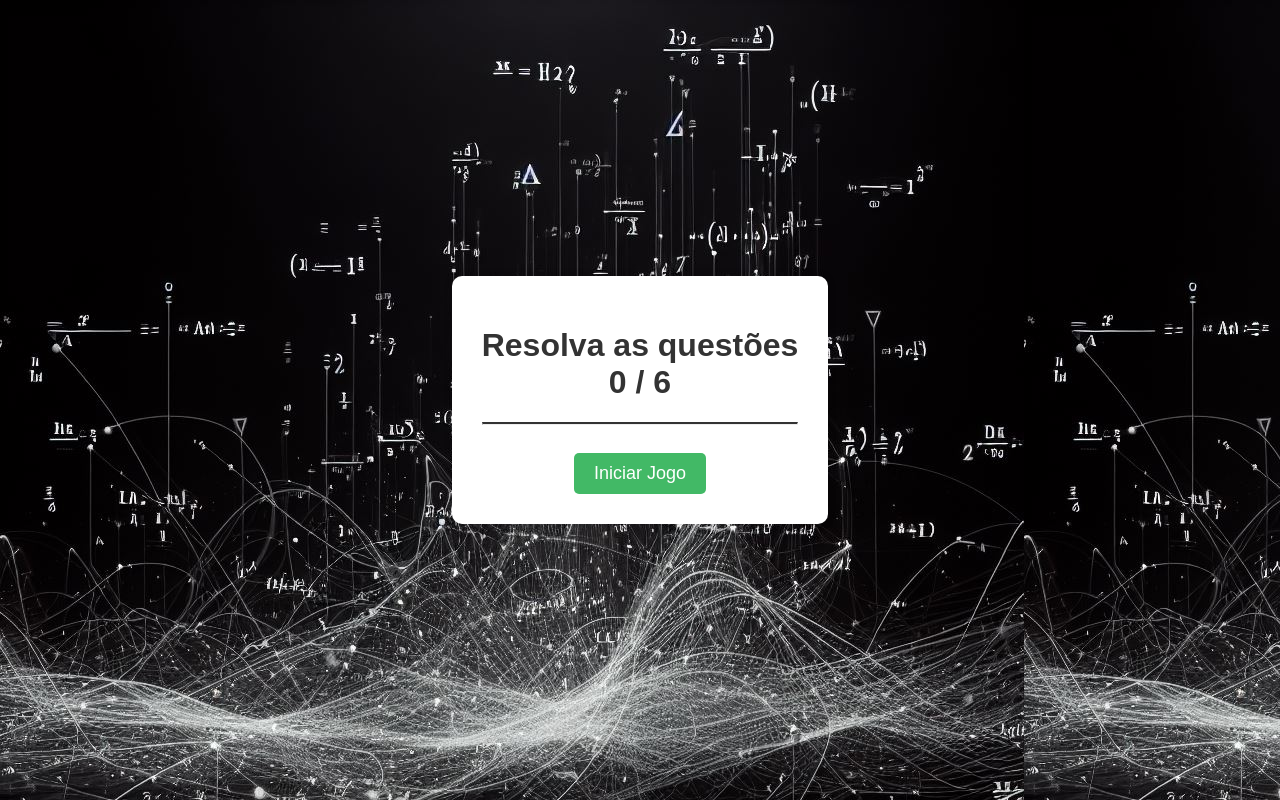
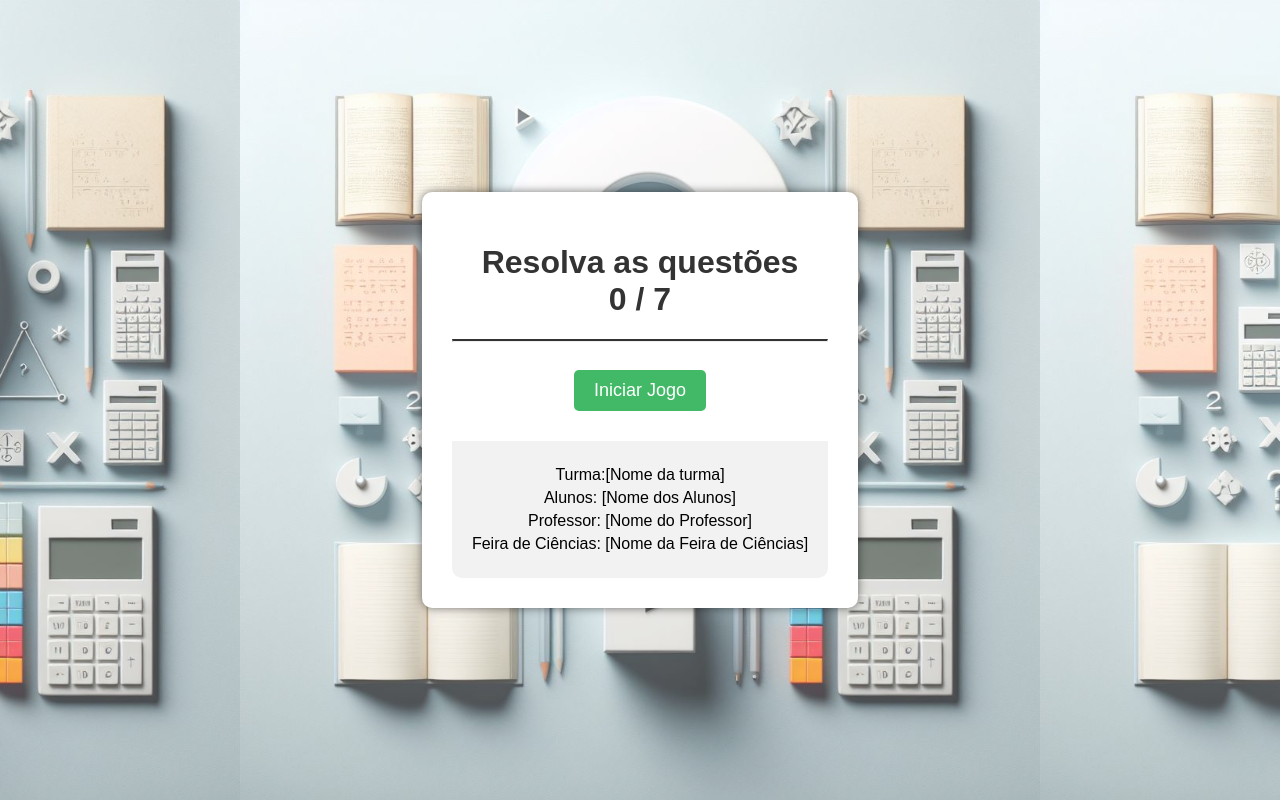
Before and after one commit to Inojoza28/game, a plain HTML site: page index.html in a window 1280 px wide. Drawn offline with Linux system fonts and the light colour scheme.

Commit message:
Add files via upload

```diff
--- a/index.html
+++ b/index.html
@@ -8,8 +8,8 @@
 </head>
 <body>
     <div class="container">
-      <h1>Resolva as questões <br> <span id="questionNumber" style="display: none;">0</span> / <span id="totalQuestions" style="display: none;">6</span><br></h1>
-      <hr><br>
+        <h1>Resolva as questões <br> <span id="questionNumber" style="display: none;">0</span> / <span id="totalQuestions" style="display: none;">7</span><br></h1>
+        <hr><br>
         <button id="startButton" onclick="startGame()">Iniciar Jogo</button>
         <div id="gameArea" style="display: none;">
             <div id="questionArea">
@@ -22,8 +22,15 @@
                 </p>
                 <div id="notificationArea"></div>
             </div>
+        </div>
 
-        </div>
+        <!-- Footer adicionado como filho do .container -->
+        <footer>
+            <p>Turma:[Nome da turma] </p>
+            <p>Alunos: [Nome dos Alunos]</p>
+            <p>Professor: [Nome do Professor]</p>
+            <p>Feira de Ciências: [Nome da Feira de Ciências]</p>
+        </footer>
     </div>
 
     <script src="script.js"></script>
--- a/script.js
+++ b/script.js
@@ -21,6 +21,11 @@ const phases = [
                 question: "5 x 7 =",
                 options: ["35", "25", "30", "40"],
                 answer: "35"
+            },
+            {
+                question: "75 ÷ 5 =",
+                options: ["25", "15", "30", "20"],
+                answer: "15"
             },
             // Adicione mais perguntas fáceis aqui
         ]
@@ -187,7 +192,7 @@ function checkAnswer(selectedAnswer, correctAnswer) {
 // Função para exibir a pontuação final
 function displayScore() {
   const container = document.querySelector('.container');
-  container.innerHTML = "<h1>Pontuação Final</h1><p>Pontuação Máxima: 6 "  + "</p><p>Sua pontuação: " + score + "</p>";
+  container.innerHTML = "<h1>Pontuação Final</h1><p>Pontuação Máxima: 7 "  + "</p><p>Sua pontuação: " + score + "</p>";
 
 
 // Adiciona o elemento SVG à div de pontuação final
--- a/style.css
+++ b/style.css
@@ -1,12 +1,16 @@
 body {
   font-family: Arial, sans-serif;
- background-image: url('img/math.jpg');
+  background-image: url('img/plano.jpg');
+  background-color: rgba(255, 255, 255, 0.226); /* Cor branca com 50% de transparência */
+  background-blend-mode: overlay; /* Mistura a cor de fundo com a imagem */
   margin: 0;
   padding: 0;
   display: flex;
   justify-content: center;
   align-items: center;
   height: 100vh;
+  background-size: auto 100%; /* Ajusta a largura automaticamente e mantém a altura em 100% */
+  background-position: center top; /* Posiciona a imagem centralizada na parte superior */
 }
 
 
@@ -29,7 +33,7 @@ h1 {
   background-color: #fff;
   padding: 30px;
   border-radius: 10px;
-  box-shadow: 0 0 10px rgba(0, 0, 0, 0.1);
+  box-shadow: 0 0 10px rgba(0, 0, 0, 0.521);
   text-align: center;
 }
 
@@ -95,10 +99,25 @@ hr {
   font-size: 26px;
 }
 
+/* Estilo para o footer */
+footer {
+  background-color: #f2f2f2;
+  padding: 20px;
+  margin-top: 30px;
+  border-radius: 0 0 10px 10px;
+  text-align: center;
+}
+
+footer p {
+  margin: 5px 0;
+}
+
+
 
 @media (max-width: 768px) {
   .container {
     padding: 20px;
+    width: 90%;
   }
 
   #question {
@@ -118,6 +137,7 @@ hr {
 @media (max-width: 576px) {
   .container {
     padding: 20px;
+    width: 80%;
   }
 
   #question {
@@ -125,7 +145,7 @@ hr {
   }
 
   button {
-    font-size: 16px;
+    font-size: 18px;
     padding: 8px 12px;
   }
 
```
Also changed, not shown: img/plano.jpg (added).
